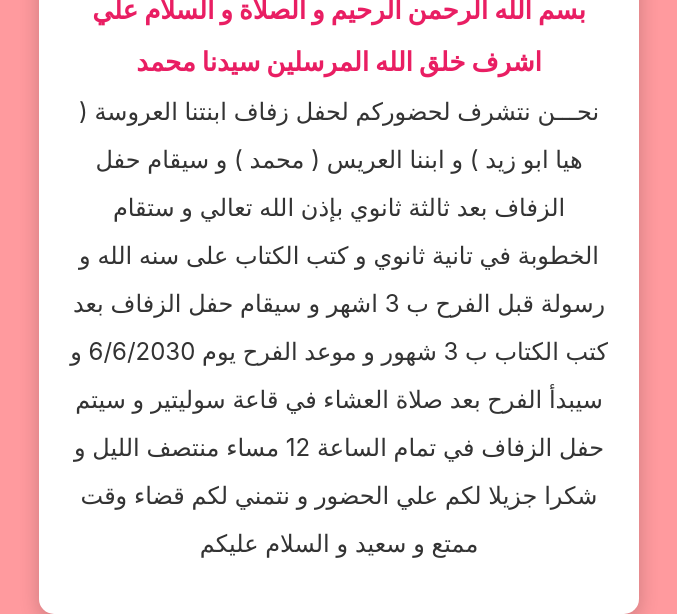
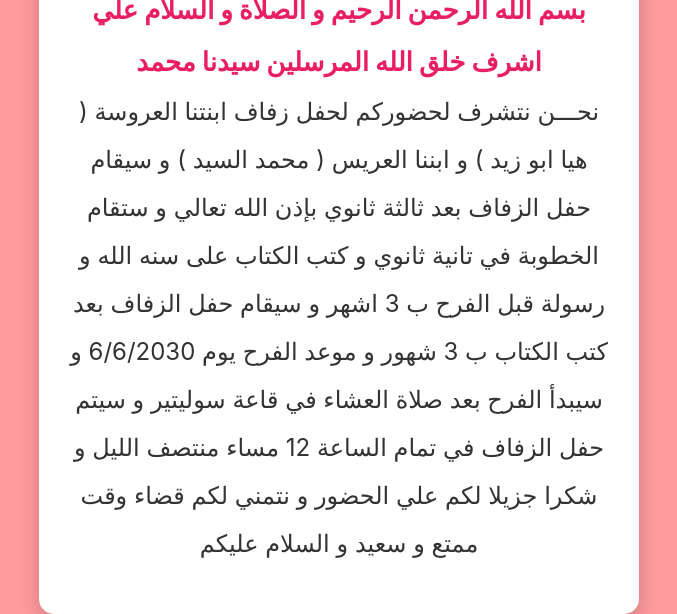
Before and after one commit to ziadabuolila/happy, a plain HTML site: page index.html in a window 1280 px wide. Both pictures are taken after a click on the element 640 px from the left and 431 px from the top of the page. Shown: the part 260-874 px from the top of the page, without its empty margins (301-978 px from the left). Drawn offline with Linux system fonts and the light colour scheme.

Commit message:
Update index.html

```diff
--- a/index.html
+++ b/index.html
@@ -20,7 +20,7 @@
     </div>
         <span>بسم الله الرحمن الرحيم و الصلاة و السلام علي اشرف خلق الله المرسلين سيدنا محمد</span>
         <p>
-            نحـــن نتشرف لحضوركم لحفل زفاف ابنتنا العروسة ( هيا ابو زيد ) و ابننا العريس ( محمد ) و سيقام حفل الزفاف بعد ثالثة ثانوي بإذن الله تعالي
+            نحـــن نتشرف لحضوركم لحفل زفاف ابنتنا العروسة ( هيا ابو زيد ) و ابننا العريس ( محمد السيد ) و سيقام حفل الزفاف بعد ثالثة ثانوي بإذن الله تعالي
             و ستقام الخطوبة في تانية ثانوي و  كتب الكتاب على سنه الله و رسولة قبل الفرح ب 3 اشهر و سيقام حفل الزفاف بعد كتب الكتاب ب 3 شهور و موعد
             الفرح يوم 6/6/2030 و سيبدأ الفرح بعد صلاة العشاء في قاعة سوليتير و سيتم حفل الزفاف في تمام الساعة 12 مساء منتصف الليل و شكرا جزيلا لكم علي الحضور
             و نتمني لكم قضاء وقت ممتع و سعيد و السلام عليكم
```
